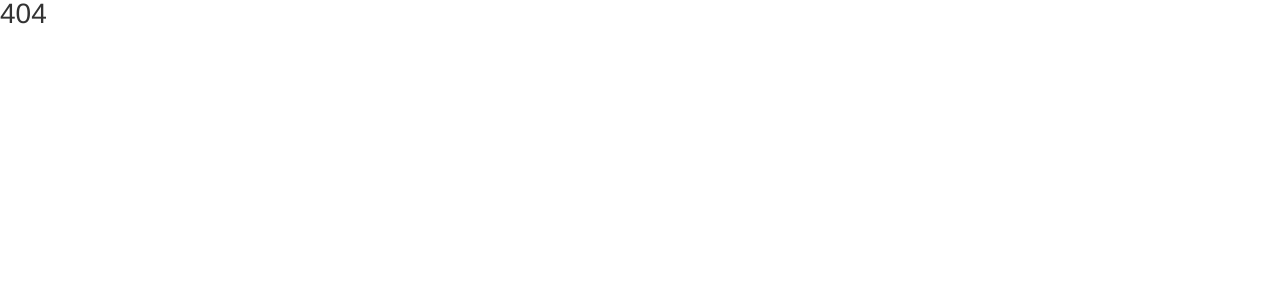
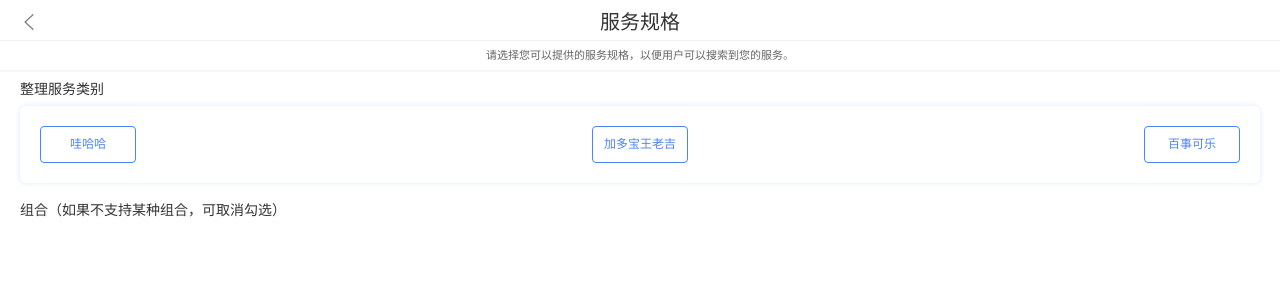
Before and after one commit to guoyushi/service_app, a Vue app: page /#/serveRule in a window 1280 px wide. Shown: the top 300 px of the page. Built offline with nearby package versions, Linux system fonts and the light colour scheme.

Commit message:
fix:开发

```diff
--- a/src/router.js
+++ b/src/router.js
@@ -119,6 +119,12 @@
       name:'chargeList',
       component: () => import('./views/servePage/serve/chargeList.vue')
     },
+    // 服务规则
+    {
+      path:'/serveRule',
+      name:'serveRule',
+      component: () => import('./views/servePage/serve/serveRule.vue')
+    },
     {
       path: '*',
       component: () => import('./views/404.vue')
--- a/src/views/servePage/serve/charge.vue
+++ b/src/views/servePage/serve/charge.vue
@@ -6,7 +6,7 @@
             <div class="chargeName">
                 <div class="chargeNameData">啦啦啦啦啦</div>
             </div>
-            <div class="specification">
+            <div class="specification" @click="toServeRule">
                 <div>
                     服务规则
                     <span>(选填)</span>
@@ -71,6 +71,12 @@
       }
     },
     methods: {
+      // 服务规则
+      toServeRule() {
+        this.$router.push({
+          path: '/serveRule'
+        })
+      },
       // 服务收费
       toChargeList() {
           this.$router.push({
--- a/src/views/servePage/serve/chargeList.vue
+++ b/src/views/servePage/serve/chargeList.vue
@@ -28,6 +28,15 @@
                     <img @click="pushItem" v-if="index == chargeListData.length - 1" class="jia" src="../img/jia.png" alt="">
                     <img @click="deleteItem(index)" v-else class="jian" src="../img/jian.png" alt="">
                 </div>
+            </div>
+        </div>
+        <div class="addRemark">
+            <div class="addRemarkTitle">
+                添加备注
+            </div>
+            <div class="textarea">
+                <textarea maxlength="200" v-model="descriptionData" contenteditable="true" placeholder="您可按实际情况对价目表进行补充说明。如：起步价、套餐价等。"></textarea>
+                <div class="sizeLength">{{descriptionData.length}}/200</div>
             </div>
         </div>
 <!--        计价单位-->
@@ -70,6 +79,7 @@
     },
     data() {
       return {
+        descriptionData: '',
         showPrize: false,
         prizeType: '',
         prizeIndex: 0,
@@ -231,6 +241,7 @@
         }
     }
     .prizeList{
+        margin-top: .1rem;
         background:rgba(255,255,255,1);
         box-shadow:0 0 .05rem 0 rgba(77,130,249,0.2);
         border-radius: .06rem;
@@ -323,4 +334,34 @@
         height: .16rem;
         margin-left: .1rem;
     }
+    .textarea{
+        margin-top: .1rem;
+        padding: .18rem .12rem;
+        font-size: .12rem;
+        font-weight:400;
+        color:rgba(56,56,56,1);
+        height:112px;
+        background:rgba(255,255,255,1);
+        box-shadow:0 0 .05rem 0 rgba(77,130,249,0.2);
+        border-radius: .06rem;
+        textarea{
+            width: 100%;
+            height: 100%;
+        }
+    }
+    .addRemark{
+        padding: 0 .2rem;
+        margin-top: .2rem;
+    }
+    .addRemarkTitle{
+        font-size: .14rem;
+        font-weight:500;
+        color:rgba(51,51,51,1);
+    }
+    .sizeLength{
+        text-align: right;
+        font-size:.12rem;
+        font-weight:bold;
+        color:rgba(195,197,205,1);
+    }
 </style>
--- /dev/null
+++ b/src/views/servePage/serve/serveRule.vue
@@ -0,0 +1,133 @@
+<template>
+    <div>
+        <Header title="服务规格" :flag="true"></Header>
+        <div class="wrap">
+            <div class="serveRuleText">请选择您可以提供的服务规格，以便用户可以搜索到您的服务。</div>
+            <div class="wrapPad">
+                <div class="serveRuleTitle">整理服务类别</div>
+                <div class="serveData">
+                    <div @click="isCheckoutServe(index)" class="serveDataList" v-for="(item, index) in serveData" :key="index">
+                        {{item.name}}
+                        <img v-if="item.isCheck" src="../img/questionIcon.png" alt="">
+                    </div>
+                </div>
+                <div class="serveRuleTitle">组合（如果不支持某种组合，可取消勾选）</div>
+                <div class="serveList">
+                    <div class="serveListChek" v-for="(item, index) in serveData" :key="index">
+                        <div v-if="item.isCheck">
+                            {{item.name}}
+                            <img @click="isCheckoutServe(index)" src="../img/check.png" alt="">
+                        </div>
+                    </div>
+                </div>
+            </div>
+        </div>
+    </div>
+</template>
+
+<script>
+  import Header from "@/components/header"
+  export default {
+    name: "serveRule",
+    components: {
+      Header
+    },
+    data() {
+      return {
+        serveData: [{
+          name: '哇哈哈',
+          isCheck: false
+        }, {
+          name: '加多宝王老吉',
+          isCheck: false
+        },{
+          name: '百事可乐',
+          isCheck: false
+        }]
+      }
+    },
+    methods: {
+      isCheckoutServe(index) {
+        this.serveData[index].isCheck = !this.serveData[index].isCheck
+      }
+    }
+  }
+</script>
+
+<style lang="less" scoped>
+.wrap{
+    padding-top: .4rem;
+}
+    .serveRuleText{
+        font-size: .11rem;
+        font-weight:400;
+        color:rgba(102,102,102,1);
+        border-bottom: solid #F6F7FA .02rem;
+        height: .3rem;
+        text-align: center;
+        line-height: .3rem;
+    }
+    .wrapPad{
+        padding: 0 .2rem;
+    }
+    .serveRuleTitle{
+        font-size: .14rem;
+        font-weight:500;
+        color:rgba(51,51,51,1);
+        margin-top: .1rem;
+    }
+    .serveData{
+        padding: .2rem;
+        margin-top: .1rem;
+        margin-bottom: .2rem;
+        display: flex;
+        justify-content: space-between;
+        align-items: center;
+        background:rgba(255,255,255,1);
+        box-shadow:0 0 .05rem 0 rgba(77,130,249,0.2);
+        border-radius: .06rem;
+        .serveDataList{
+            position: relative;
+            width: .94rem;
+            height: .35rem;
+            border-radius: .04rem;
+            border:1px solid #4D82F9;
+            font-size:.12rem;
+            font-weight:400;
+            color:#4D82F9;
+            text-align: center;
+            line-height: .35rem;
+            img{
+                width: .15rem;
+                height: .15rem;
+                position: absolute;
+                right: 0;
+                bottom: 0;
+            }
+        }
+    }
+    .serveList{
+        padding: 0 .2rem;
+        background:rgba(255,255,255,1);
+        box-shadow:0 0 .05rem 0 rgba(77,130,249,0.2);
+        border-radius: .06rem;
+        margin-top: .1rem;
+    }
+    .serveListChek{
+        div{
+            height: .6rem;
+            line-height: .6rem;
+            display: flex;
+            justify-content: space-between;
+            align-items: center;
+            border-bottom: solid #F6F7FA .01rem;
+        }
+        font-size: .14rem;
+        font-weight:500;
+        color:rgba(51,51,51,1);
+        img{
+            width: .18rem;
+            height: .18rem;
+        }
+    }
+</style>
```
Also changed, not shown: src/views/servePage/img/check.png (added).
